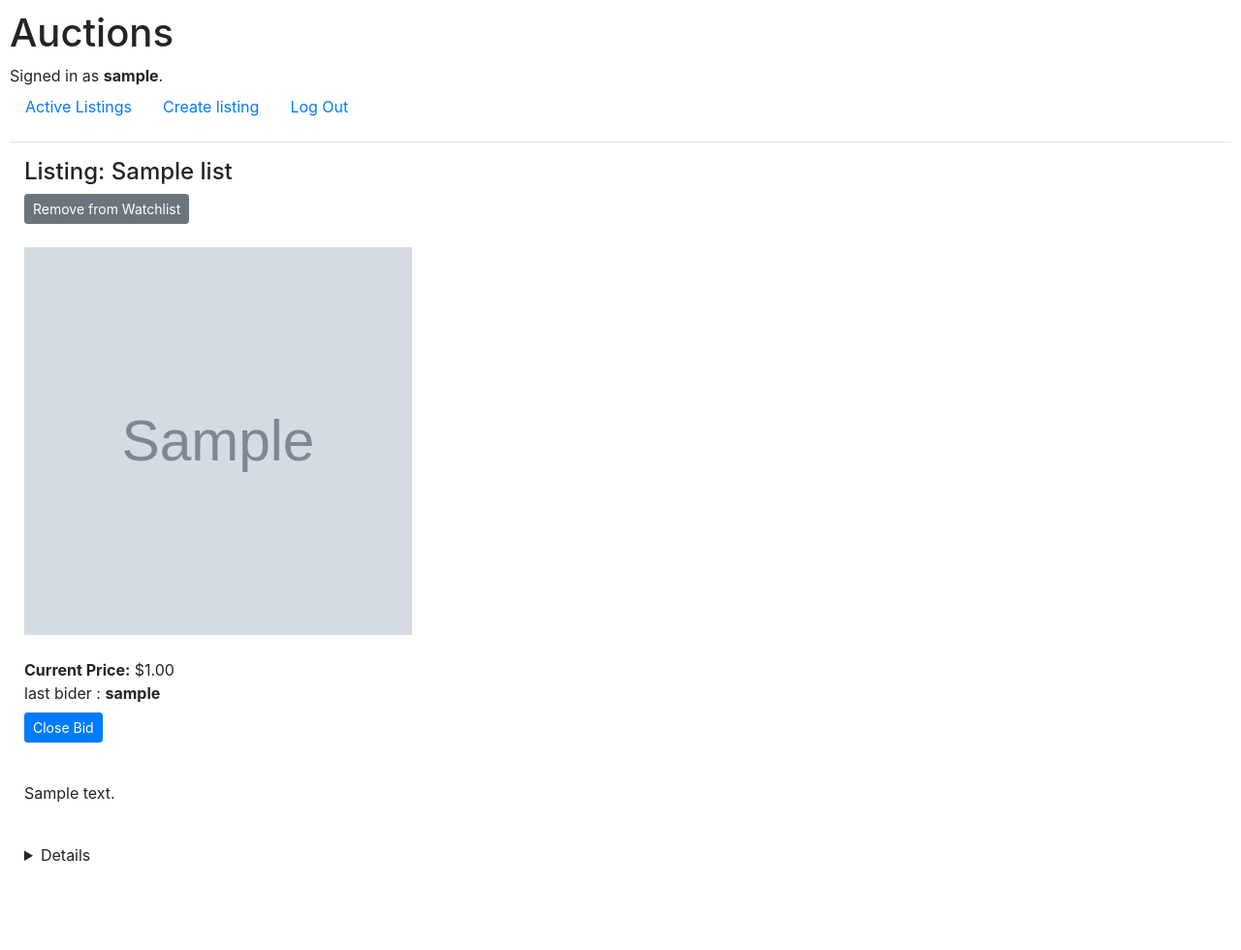
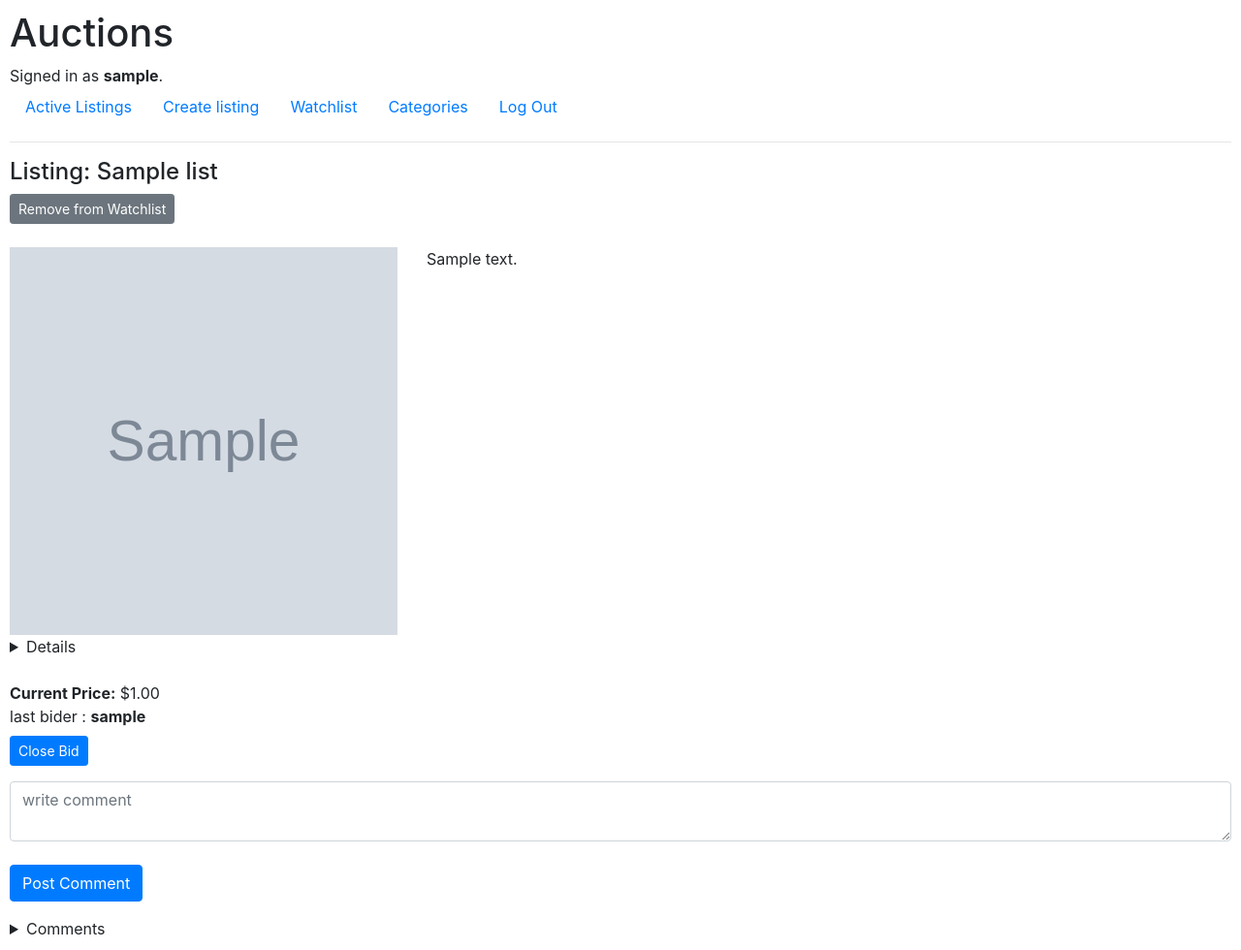
Before and after one commit to KaungMinSett/commerce, a Django app: page //1 in a window 1280 px wide. Shown: the whole page at 97% size. Before the commit the page ends 889 px from the top, so only its background shows below. Run offline with Django 3.2, Linux system fonts and the light colour scheme; a user stored in the database is signed in; tables that the repository leaves empty hold one stand-in row (values such as "Sample post"); grey boxes marked "Sample" are stand-in pictures; some libraries are stand-ins or nearby versions.

Commit message:
show only active auction in index, add comments finished

```diff
--- a/auctions/templates/auctions/index.html
+++ b/auctions/templates/auctions/index.html
@@ -5,6 +5,7 @@
 
     <ul class="list-group">
         {% for auction in auctions %}
+        {% if auction.is_active %}
             <a href = "{% url 'view_details' auction.id %}" style="text-decoration: none; color: black;">
             <li class="list-group-item">
                 <div class = row>
@@ -33,6 +34,7 @@
             </li>
             <br>
             </a>
+        {% endif %}
 
 
 
--- a/auctions/templates/auctions/layout.html
+++ b/auctions/templates/auctions/layout.html
@@ -24,6 +24,12 @@
                 <li class="nav-item">
                     <a class="nav-link" href="{% url 'create' %}">Create listing</a>
                  </li>
+                 <li class="nav-item">
+                    <a class="nav-link" href="">Watchlist</a>
+                </li>
+                <li class="nav-item">
+                    <a class="nav-link" href="">Categories</a>
+                </li>
                 <li class="nav-item">
                     <a class="nav-link" href="{% url 'logout' %}">Log Out</a>
                 </li>
--- a/auctions/templates/auctions/list_details.html
+++ b/auctions/templates/auctions/list_details.html
@@ -1,9 +1,6 @@
 {% extends "auctions/layout.html" %}
 
 {% block body %}
-
-    <div class = col>
-        <div class = row-4>
     <h4>Listing: {{ auction.title }}</h4>
     {% if user.is_authenticated and status is False %}
         <a href="{% url 'watchlist' auction.id %}" class="btn btn-secondary btn-sm" role="button">Add to Watchlist</a>
@@ -12,22 +9,43 @@
     {% endif %}
     <br>
     <br>
+
+    <div class = row>
+        <div class = col-4>
+
             {% if auction.image_url %}
 
             <img src="{{ auction.image_url }}" alt="image" class="img-fluid" style="width: 400px; height: 400px;">
             {% else %}
             <img src="https://t3.ftcdn.net/jpg/01/38/48/40/360_F_138484065_1enzXuW8NlkppNxSv4hVUrYoeF8qgoeY.jpg" alt="image" class="img-fluid" style="width: 300px; height: 300px;">
             {% endif %}
+        </div>
+        <div class = col-8>
+            <p>{{ auction.description}}</p>
+        </div>
+        <div class = col-12>
+            <Details>
+                <ul>
 
 
-        </div>
-        <div class = row-8>
+                    <li><small>Created at:{{ auction.created_at }} </small></li>
+                    {% if auction.category %}
+                    <li><small>Category: {{ category }}</small></li>
+                    {% else %}
+                    <li><small>Category: None</small></li>
+                    {% endif %}
+
+
+
+                    <li><small>Listed by:{{ auction.created_by }} </small></li>
+                </ul>
+            </Details>
            <br>
 
             <span><strong>Current Price:</strong> ${{ auction.starting_bid }}</span>
             <br>
 
-            <div>
+
                 <label for="bid"> last bider :  </label>
                  {% if last_bidder is None %}
                     <strong>None</strong>
@@ -36,7 +54,7 @@
                 {% endif %}
 
 
-            </div>
+
 
             {% if user.is_authenticated  %}
             <form action="{% url 'bid' auction.id %}" method="post">
@@ -65,6 +83,24 @@
                 {% endif %}
 
             </form>
+
+            <form action="{% url 'comment' auction.id %}" method="post">
+            {% csrf_token %}
+            <div class = "form-group">
+
+                <textarea class="form-control" name="comment" placeholder="write comment" required></textarea>
+                <br>
+                <button type="submit" class="btn btn-primary">Post Comment</button>
+            </div>
+            </form>
+            <details>
+                <summary>Comments</summary>
+                <ul>
+                    {% for comment in comments %}
+                    <li><small>{{ comment.created_at }} by {{ comment.user }}: {{ comment.comment }}</small></li>
+                    {% endfor %}
+                </ul>
+            </details>
             {% endif %}
 
         {% if error %}
@@ -74,25 +110,8 @@
         {% endif %}
 
 
-            <br>
-            <p>{{ auction.description }}</p>
-            <br>
-            <Details>
-                <ul>
+            </div>
 
-
-                    <li><small>Created at:{{ auction.created_at }} </small></li>
-                    {% if auction.category %}
-                    <li><small>Category: {{ category }}</small></li>
-                    {% else %}
-                    <li><small>Category: None</small></li>
-                    {% endif %}
-
-
-
-                    <li><small>Listed by:{{ auction.created_by }} </small></li>
-                </ul>
-            </Details>
 
         </div>
 
--- a/auctions/urls.py
+++ b/auctions/urls.py
@@ -14,4 +14,5 @@ urlpatterns = [
     path('/<int:id>/watchlist', views.toggle_watchlist, name='watchlist'),
     path('/<int:id>/bid', views.place_bid, name='bid'),
     path('/<int:id>/close', views.close_auction, name='close_auction'),
+    path('/<int:id>/comment', views.add_comment, name='comment'),
 ]
--- a/auctions/views.py
+++ b/auctions/views.py
@@ -4,7 +4,7 @@ from django.http import HttpResponse, HttpResponseRedirect
 from django.shortcuts import render
 from django.urls import reverse
 
-from .models import User, Auction_lists, Category, Watchlists, Bids
+from .models import User, Auction_lists, Category, Watchlists, Bids, Comments
 
 
 
@@ -143,11 +143,14 @@ def view_details(request, id):
     else:
         status = False
 
+    comments = Comments.objects.filter(auction=auction)
+
     return render(request, "auctions/list_details.html", context={
         'auction': auction,
         'category': category,
         'status': status,
         'last_bidder': bidder_name,
+        'comments': comments,
     })
 
 
@@ -194,4 +197,11 @@ def close_auction(request, id):
     auction = Auction_lists.objects.get(id=id)
     auction.is_active = False
     auction.save()
+    return HttpResponseRedirect(reverse("view_details", args=(auction.id)))
+
+def add_comment(request, id):
+    auction = Auction_lists.objects.get(id=id)
+    user = request.user
+    comment = request.POST.get('comment')
+    Comments.objects.create(user=user, auction=auction, comment=comment)
     return HttpResponseRedirect(reverse("view_details", args=(auction.id,)))
```
Lines whose indentation alone changed are shown as unchanged.
